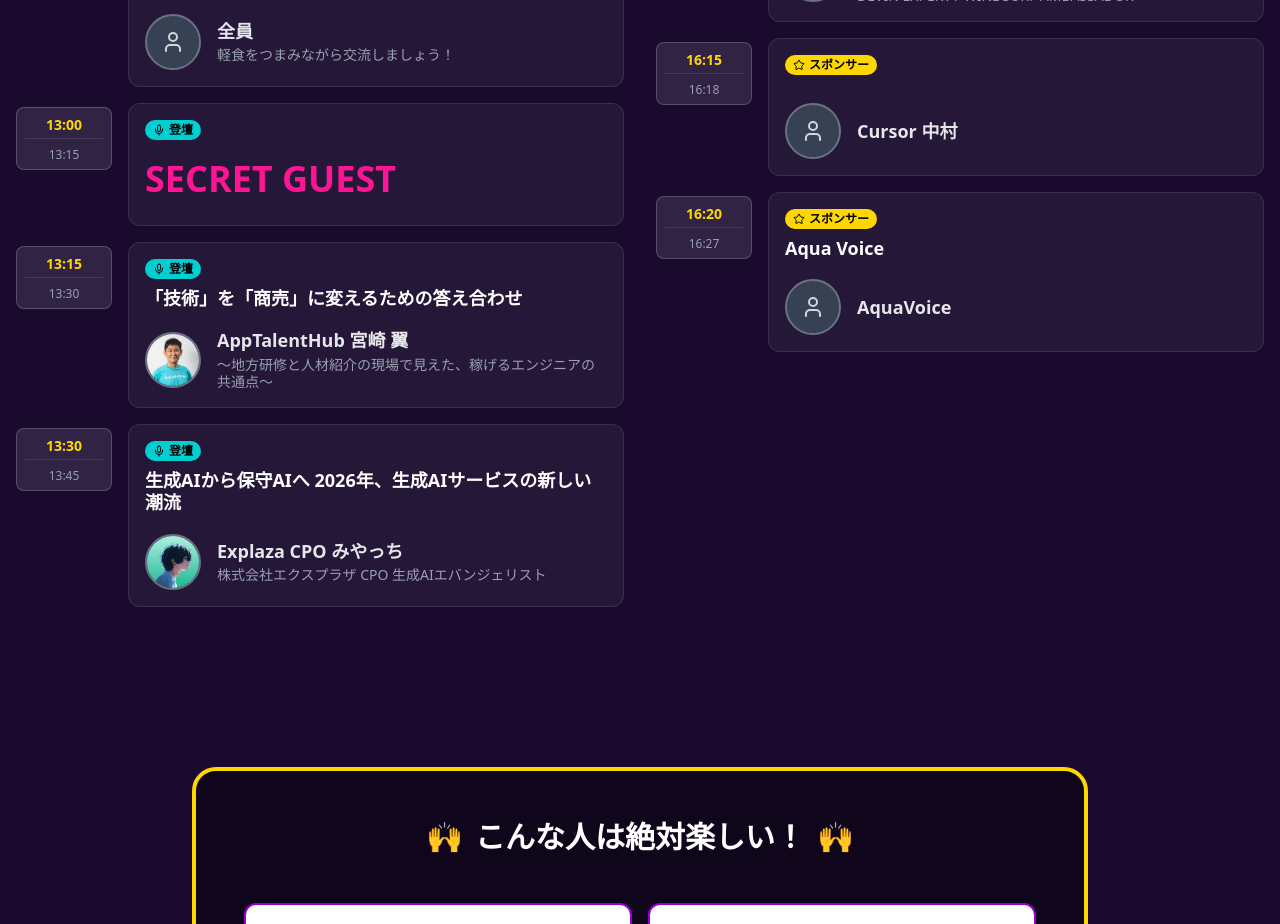
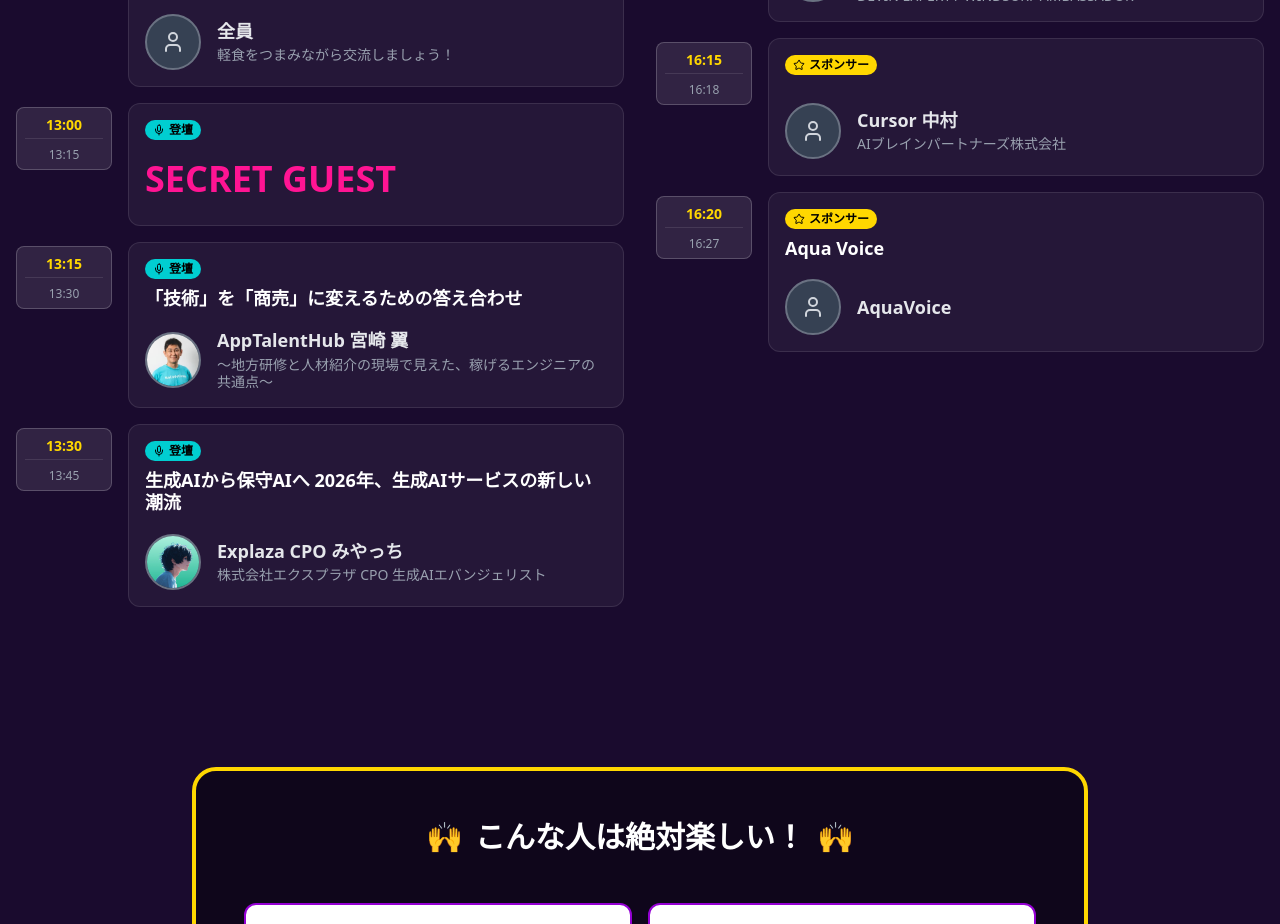
Before and after one commit to nanameru/bounenkai-lp, a Next.js app: page / in a window 1280 px wide. Shown: the part 3180-4104 px from the top of the page. Built offline with nearby package versions, Linux system fonts and the light colour scheme; a web font is replaced by a local one.

Commit message:
feat: add company name to Cursor sponsor session
Add "AIブレインパートナーズ株式会社" as the description for the Cursor sponsor session.
This provides proper attribution similar to other speakers.

```diff
--- a/app/components/TimeTable.tsx
+++ b/app/components/TimeTable.tsx
@@ -120,6 +120,7 @@ const scheduleData2: ScheduleItem[] = [
     title: "",
     speaker: "Cursor 中村",
     role: "sponsor",
+    description: "AIブレインパートナーズ株式会社",
   },
   {
     time: "16:20 - 16:27",
```
